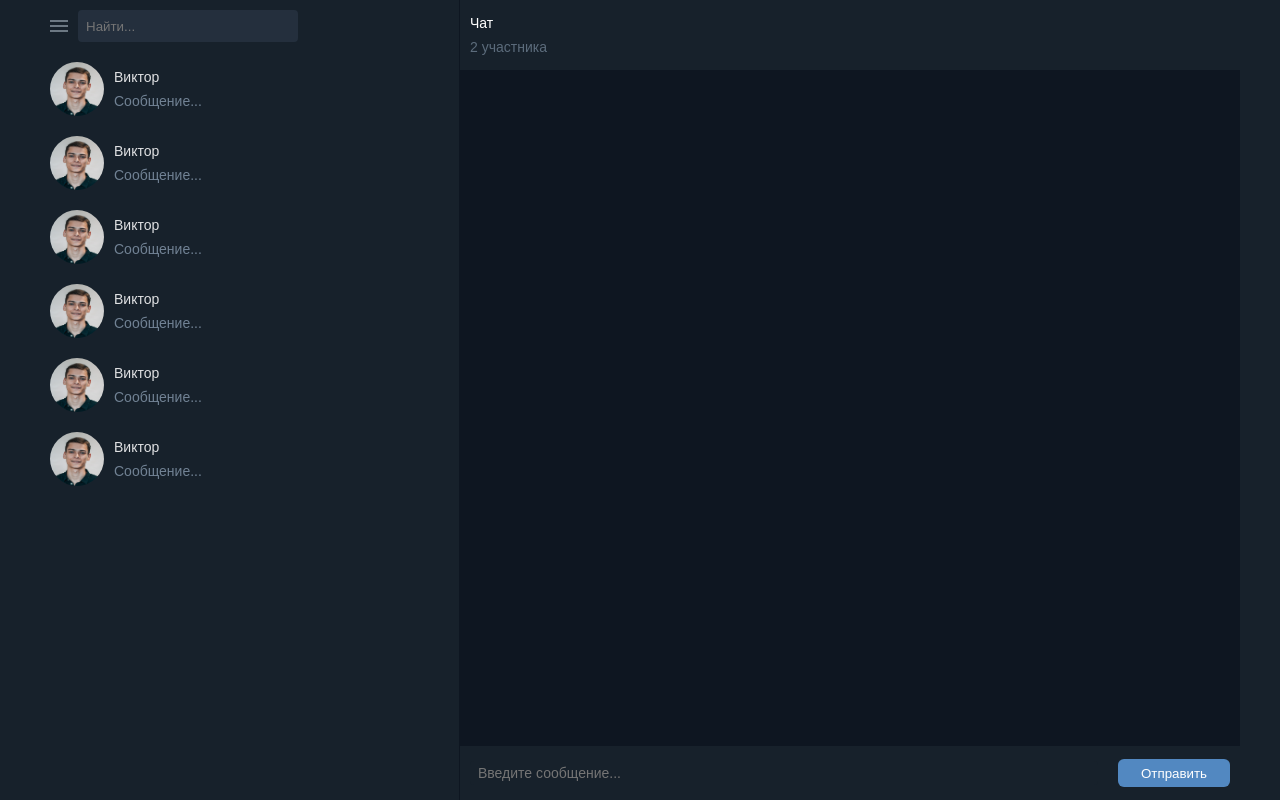
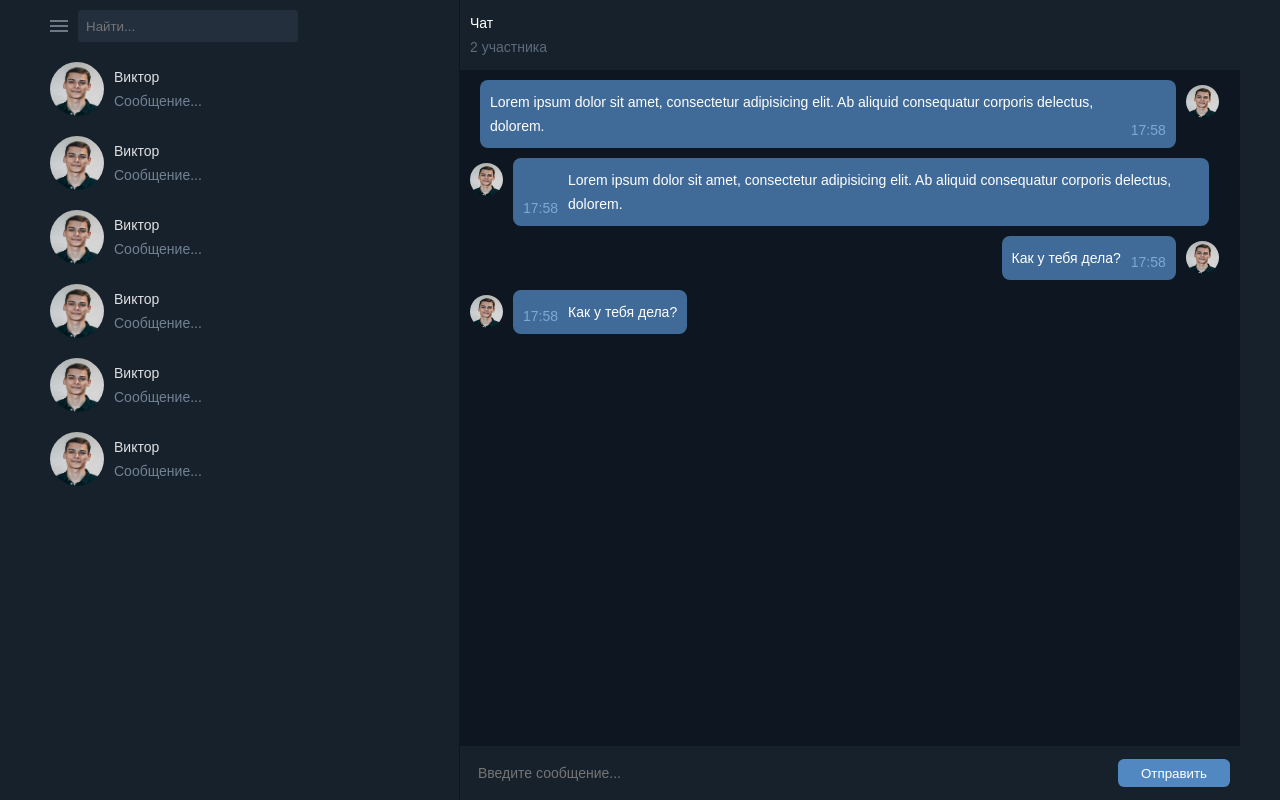
Before and after one commit to viktoor48/chat, a plain HTML site: page index.html in a window 1280 px wide. Drawn offline with Linux system fonts and the light colour scheme.

Commit message:
шаблоны для сообщений

```diff
--- a/index.html
+++ b/index.html
@@ -118,7 +118,44 @@
                             </div>
                         </div>
                         <div class="messages-container">
-
+                            <div class="messages-absolute-wrapper">
+                                <div class="message-row message-row-right">
+                                    <div class="message-row__text">
+                                        <p class="message__text">Lorem ipsum dolor sit amet, consectetur adipisicing elit. Ab aliquid consequatur corporis delectus, dolorem.</p>
+                                        <span class="message-time message-time-right">17:58</span>
+                                    </div>
+                                    <div class="user-avatar">
+                                        <img src="image/1.png">
+                                    </div>
+                                </div>
+                                <div class="message-row message-row-left">
+                                    <div class="message-row__text">
+                                        <p class="message__text">Lorem ipsum dolor sit amet, consectetur adipisicing elit. Ab aliquid consequatur corporis delectus, dolorem.</p>
+                                        <span class="message-time message-time-left">17:58</span>
+                                    </div>
+                                    <div class="user-avatar user-avatar-left">
+                                        <img src="image/1.png">
+                                    </div>
+                                </div>
+                                <div class="message-row message-row-right">
+                                    <div class="message-row__text">
+                                        <p class="message__text">Как у тебя дела?</p>
+                                        <span class="message-time message-time-right">17:58</span>
+                                    </div>
+                                    <div class="user-avatar">
+                                        <img src="image/1.png">
+                                    </div>
+                                </div>
+                                <div class="message-row message-row-left">
+                                    <div class="message-row__text">
+                                        <p class="message__text">Как у тебя дела?</p>
+                                        <span class="message-time message-time-left">17:58</span>
+                                    </div>
+                                    <div class="user-avatar user-avatar-left">
+                                        <img src="image/1.png">
+                                    </div>
+                                </div>
+                            </div>
                         </div>
                         <div class="block-messages__footer">
                             <div class="new-message-wrapper">
--- a/style.css
+++ b/style.css
@@ -209,14 +209,6 @@ html {
 }
 /*main-content*/
 
-.test {
-    height: 40px;
-    background-color: white;
-    width: 250px;
-
-}
-
-
 /*chat-list*/
 .chat-list-wrapper {
     width: 100%;
@@ -288,6 +280,78 @@ html {
 .messages-container {
     flex: 1 1 auto;
     background-color: #0e1621;
+    position: relative;
+}
+
+.messages-absolute-wrapper {
+    position: absolute;
+    width: 100%;
+    height: 100%;
+    overflow: auto;
+    overflow-x: hidden;
+    -ms-overflow-style: none;
+    scrollbar-width: none;
+}
+
+.messages-absolute-wrapper::-webkit-scrollbar {
+    width: 0;
+    /*height: 0;*/
+}
+
+.message-row {
+    width: 96%;
+    margin: 10px;
+    display: flex;
+}
+
+.message-row-right {
+    justify-content: flex-end;
+}
+
+.message-row-left {
+    justify-content: flex-start;
+}
+
+.user-avatar-left {
+    order: -1;
+}
+
+.message-row__text {
+    background-color: #406B99;
+    border-radius: 8px;
+    padding: 10px;
+    margin: 0 10px;
+    display: flex;
+}
+
+.message__text {
+    color: #ffffff;
+    font-size: 1.4rem;
+    line-height: 24px;
+}
+
+.message-time {
+    display: flex;
+    align-items: flex-end;
+    color: #7da8d3;
+    font-size: 1.4rem;
+}
+
+.message-time-left {
+    order: -1;
+    margin: 0 10px 0 0;
+}
+
+.message-time-right {
+    margin: 0 0 0 10px;
+}
+
+.user-avatar img{
+    vertical-align: middle;
+    width: 33px;
+    height: 33px;
+    border-radius: 50%;
+    margin-top: 5px;
 }
 
 .block-messages__footer {
```
